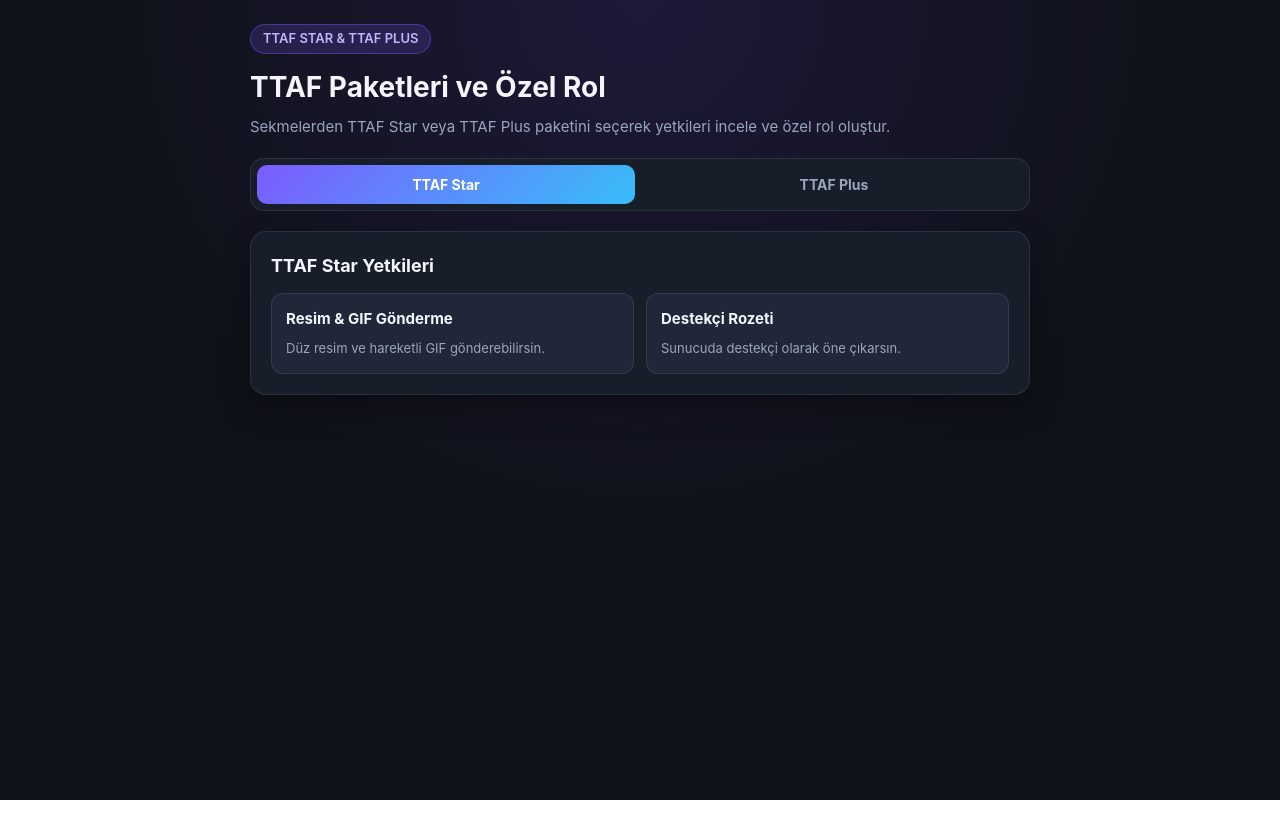
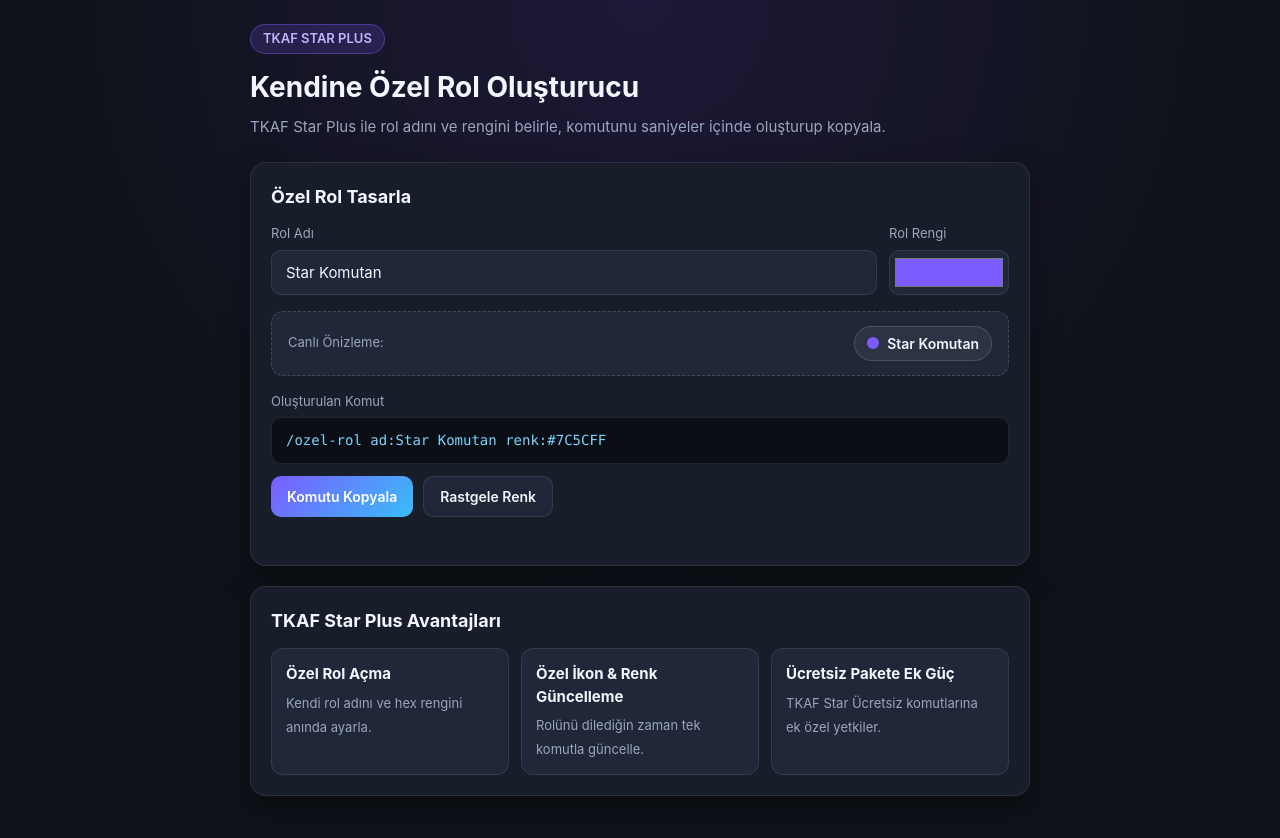
Before and after one commit to wh7rrpzgz5-lang/tkaf-bot-site, a plain HTML site: page index.html in a window 1280 px wide. Before the commit the page ends 800 px from the top, so only its background shows below. Drawn offline with Linux system fonts and the light colour scheme.

Commit message:
Refactor index.html for TKAF Star Plus
Updated title and content for TKAF Star Plus role creator. Removed unused tabs and adjusted styles.

```diff
--- a/index.html
+++ b/index.html
@@ -3,7 +3,7 @@
 <head>
   <meta charset="UTF-8" />
   <meta name="viewport" content="width=device-width, initial-scale=1.0" />
-  <title>TTAF Star & TTAF Plus</title>
+  <title>TKAF Star Plus — Özel Rol Oluşturucu</title>
   <style>
     :root {
       --bg: #0f1219;
@@ -57,44 +57,7 @@
     .subtitle {
       color: var(--muted);
       font-size: 15px;
-      margin-bottom: 20px;
-    }
-
-    .tabs {
-      display: grid;
-      grid-template-columns: 1fr 1fr;
-      gap: 10px;
-      background: var(--card);
-      border: 1px solid var(--border);
-      padding: 6px;
-      border-radius: 14px;
-      margin-bottom: 20px;
-    }
-
-    .tab-btn {
-      width: 100%;
-      padding: 11px 14px;
-      border-radius: 10px;
-      border: none;
-      background: transparent;
-      color: var(--muted);
-      font-size: 14px;
-      font-weight: 700;
-      cursor: pointer;
-      transition: background 0.15s ease, color 0.15s ease;
-    }
-
-    .tab-btn.active {
-      background: linear-gradient(135deg, var(--accent), var(--accent-2));
-      color: #ffffff;
-    }
-
-    .panel {
-      display: none;
-    }
-
-    .panel.active {
-      display: block;
+      margin-bottom: 24px;
     }
 
     .card {
@@ -205,7 +168,7 @@
       flex-wrap: wrap;
     }
 
-    .action-btn {
+    button {
       border: none;
       border-radius: 10px;
       padding: 11px 16px;
@@ -215,7 +178,7 @@
       transition: transform 0.12s ease, opacity 0.15s ease;
     }
 
-    .action-btn:active {
+    button:active {
       transform: scale(0.98);
     }
 
@@ -264,36 +227,14 @@
 </head>
 <body>
   <div class="container">
-    <div class="badge">TTAF STAR &amp; TTAF PLUS</div>
-    <h1>TTAF Paketleri ve Özel Rol</h1>
+    <div class="badge">TKAF STAR PLUS</div>
+    <h1>Kendine Özel Rol Oluşturucu</h1>
     <p class="subtitle">
-      Sekmelerden TTAF Star veya TTAF Plus paketini seçerek yetkileri incele ve özel rol oluştur.
+      TKAF Star Plus ile rol adını ve rengini belirle, komutunu saniyeler içinde oluşturup kopyala.
     </p>
 
-    <div class="tabs">
-      <button class="tab-btn active" id="tabStar" type="button">TTAF Star</button>
-      <button class="tab-btn" id="tabPlus" type="button">TTAF Plus</button>
-    </div>
-
-    <div class="panel active" id="panelStar">
     <div class="card">
-        <h2>TTAF Star Yetkileri</h2>
-        <div class="features">
-          <div class="feature-item">
-            <strong>Resim &amp; GIF Gönderme</strong>
-            <span>Düz resim ve hareketli GIF gönderebilirsin.</span>
-          </div>
-          <div class="feature-item">
-            <strong>Destekçi Rozeti</strong>
-            <span>Sunucuda destekçi olarak öne çıkarsın.</span>
-          </div>
-        </div>
-      </div>
-    </div>
-
-    <div class="panel" id="panelPlus">
-      <div class="card">
-        <h2>Özel Rol Oluşturucu</h2>
+      <h2>Özel Rol Tasarla</h2>
       <div class="grid">
         <div>
           <label for="roleName">Rol Adı</label>
@@ -323,48 +264,32 @@
       <div class="cmd-box" id="cmdOutput">/ozel-rol ad:Star Komutan renk:#7C5CFF</div>
 
       <div class="btn-row">
-          <button class="action-btn btn-primary" id="copyBtn" type="button">Komutu Kopyala</button>
-          <button class="action-btn btn-secondary" id="randomBtn" type="button">Rastgele Renk</button>
+        <button class="btn-primary" id="copyBtn" type="button">Komutu Kopyala</button>
+        <button class="btn-secondary" id="randomBtn" type="button">Rastgele Renk</button>
       </div>
       <div class="status" id="statusMsg"></div>
     </div>
 
     <div class="card">
-        <h2>TTAF Plus Yetkileri</h2>
+      <h2>TKAF Star Plus Avantajları</h2>
       <div class="features">
         <div class="feature-item">
-            <strong>Özel Rol Oluşturma</strong>
-            <span>Kendi rol adını ve hex rengini belirleyip özel rol oluşturabilirsin.</span>
+          <strong>Özel Rol Açma</strong>
+          <span>Kendi rol adını ve hex rengini anında ayarla.</span>
         </div>
         <div class="feature-item">
-            <strong>TTAF Star ile Aynı Yetkiler</strong>
-            <span>Resim ve GIF gönderme ile destekçi avantajlarının tamamı TTAF Plus'ta da geçerlidir.</span>
+          <strong>Özel İkon & Renk Güncelleme</strong>
+          <span>Rolünü dilediğin zaman tek komutla güncelle.</span>
         </div>
+        <div class="feature-item">
+          <strong>Ücretsiz Pakete Ek Güç</strong>
+          <span>TKAF Star Ücretsiz komutlarına ek özel yetkiler.</span>
         </div>
       </div>
     </div>
   </div>
 
   <script>
-    const tabStar = document.getElementById("tabStar");
-    const tabPlus = document.getElementById("tabPlus");
-    const panelStar = document.getElementById("panelStar");
-    const panelPlus = document.getElementById("panelPlus");
-
-    tabStar.addEventListener("click", () => {
-      tabStar.classList.add("active");
-      tabPlus.classList.remove("active");
-      panelStar.classList.add("active");
-      panelPlus.classList.remove("active");
-    });
-
-    tabPlus.addEventListener("click", () => {
-      tabPlus.classList.add("active");
-      tabStar.classList.remove("active");
-      panelPlus.classList.add("active");
-      panelStar.classList.remove("active");
-    });
-
     const roleNameInput = document.getElementById("roleName");
     const roleColorInput = document.getElementById("roleColor");
     const previewText = document.getElementById("previewText");
```
Lines whose indentation alone changed are shown as unchanged.
